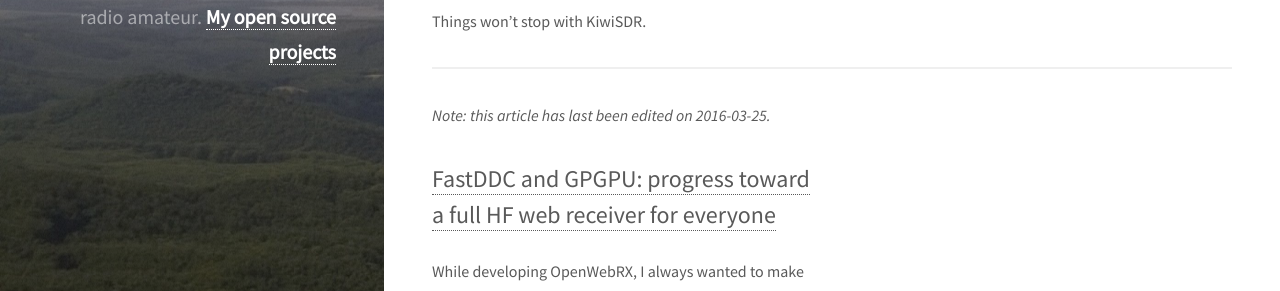
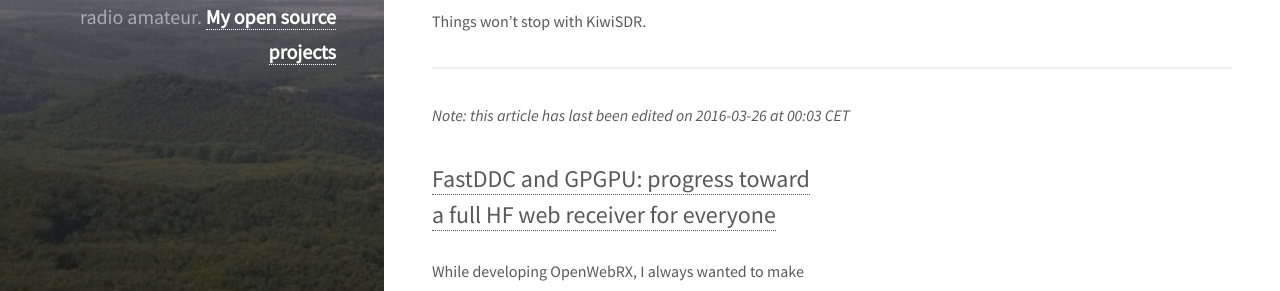
Before and after one commit to ha7ilm/ha7ilm.github.io, a Jekyll site: the page built from _posts/2016-03-25-kickstarter.md, in a window 1280 px wide and 900 px high, scrolled down 3054 px. Shown: the part 285-576 px from the top of the window. Built offline with Jekyll 4.4.1, drawn with Linux system fonts in a browser that asks for light colours; comment, search, counter and statistics services are not loaded.

Commit message:
Fix fix fix

```diff
--- a/_posts/2016-03-25-kickstarter.md
+++ b/_posts/2016-03-25-kickstarter.md
@@ -48,4 +48,4 @@ Things won't stop with KiwiSDR.
 
 <hr />
 
-*Note: this article has last been edited on 2016-03-25.*
+*Note: this article has last been edited on 2016-03-26 at 00:03 CET*
```
